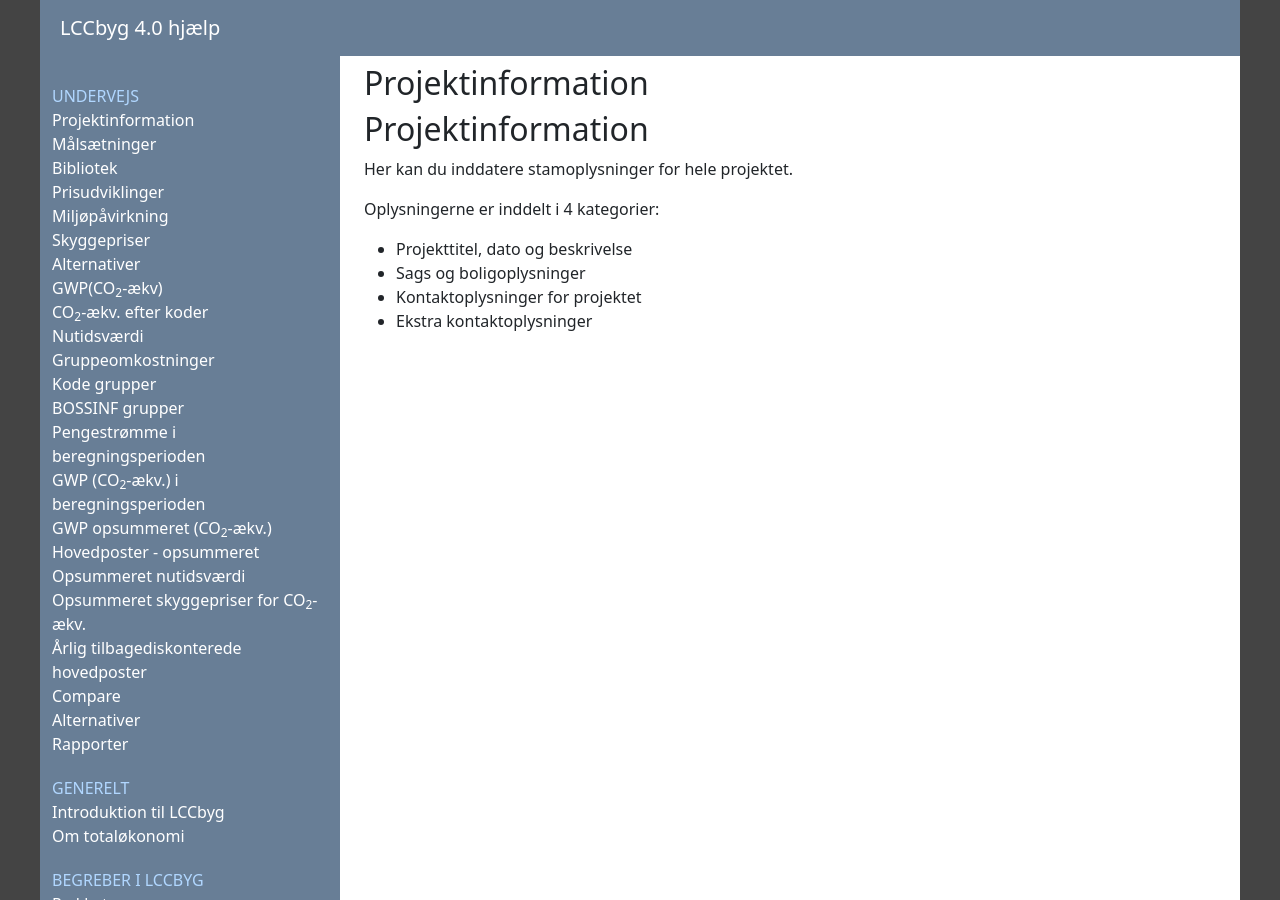
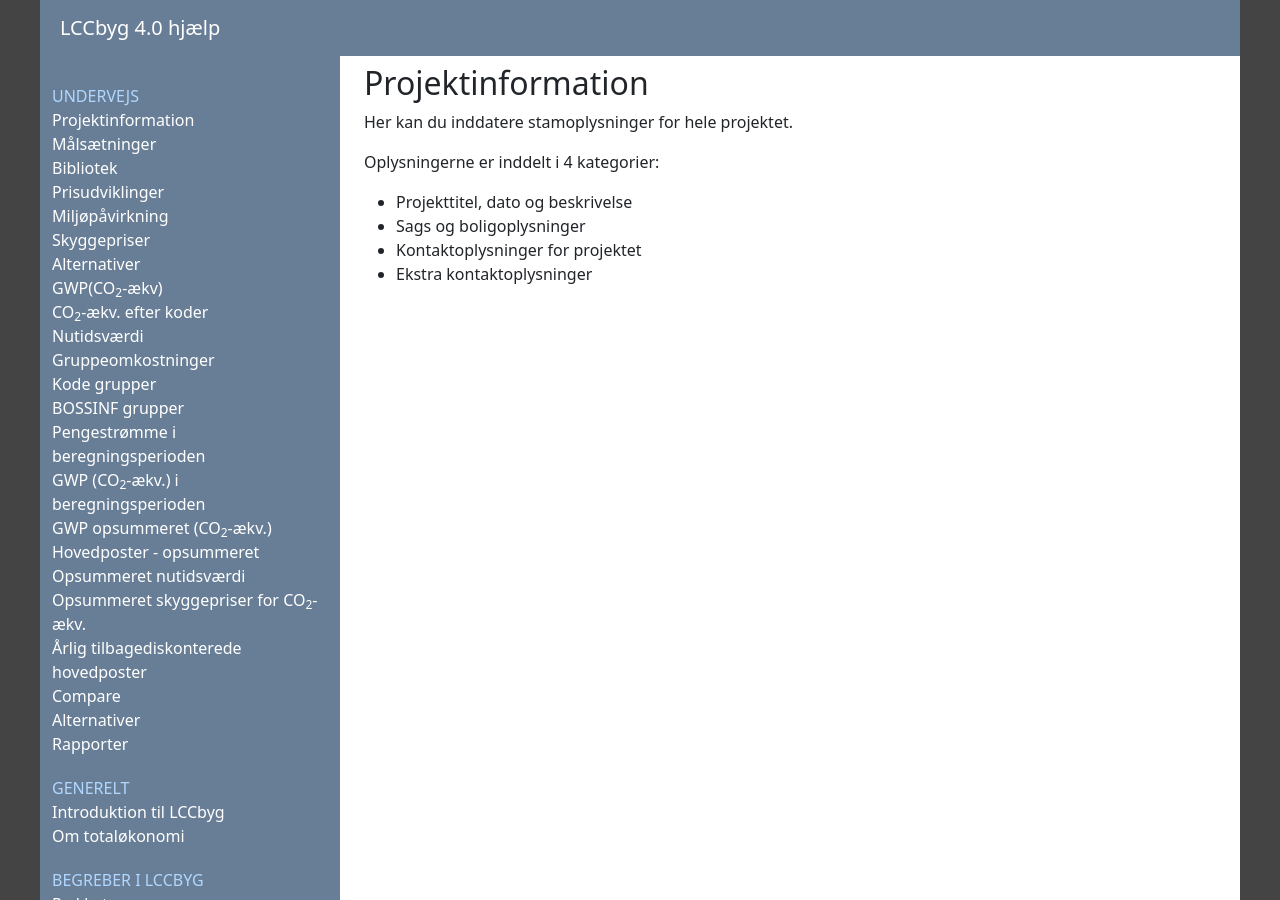
Before and after one commit to LccBuild/lccbyg-docs, a Jekyll site: the page built from docs/help/40/da/project.md, in a window 1280 px wide. Built offline with Jekyll 4.4.1, drawn with Linux system fonts in a browser that asks for light colours.

Commit message:
Update project.md

```diff
--- a/docs/help/40/da/project.md
+++ b/docs/help/40/da/project.md
@@ -4,7 +4,6 @@ title: "Projektinformation"
 date: "2024-01-01"
 ---
 
-## Projektinformation
 Her kan du inddatere stamoplysninger for hele projektet.
 
 Oplysningerne er inddelt i 4 kategorier:
```
